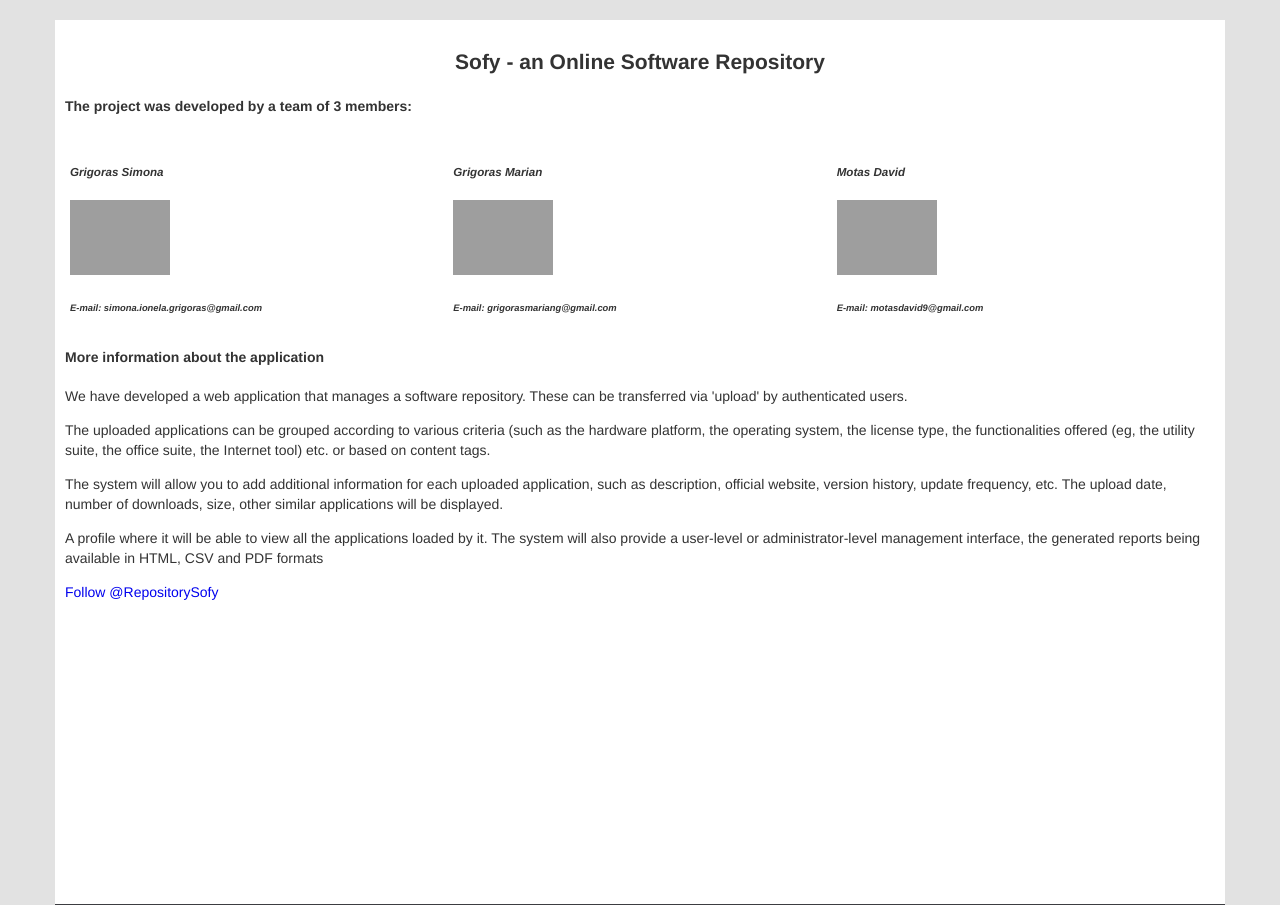
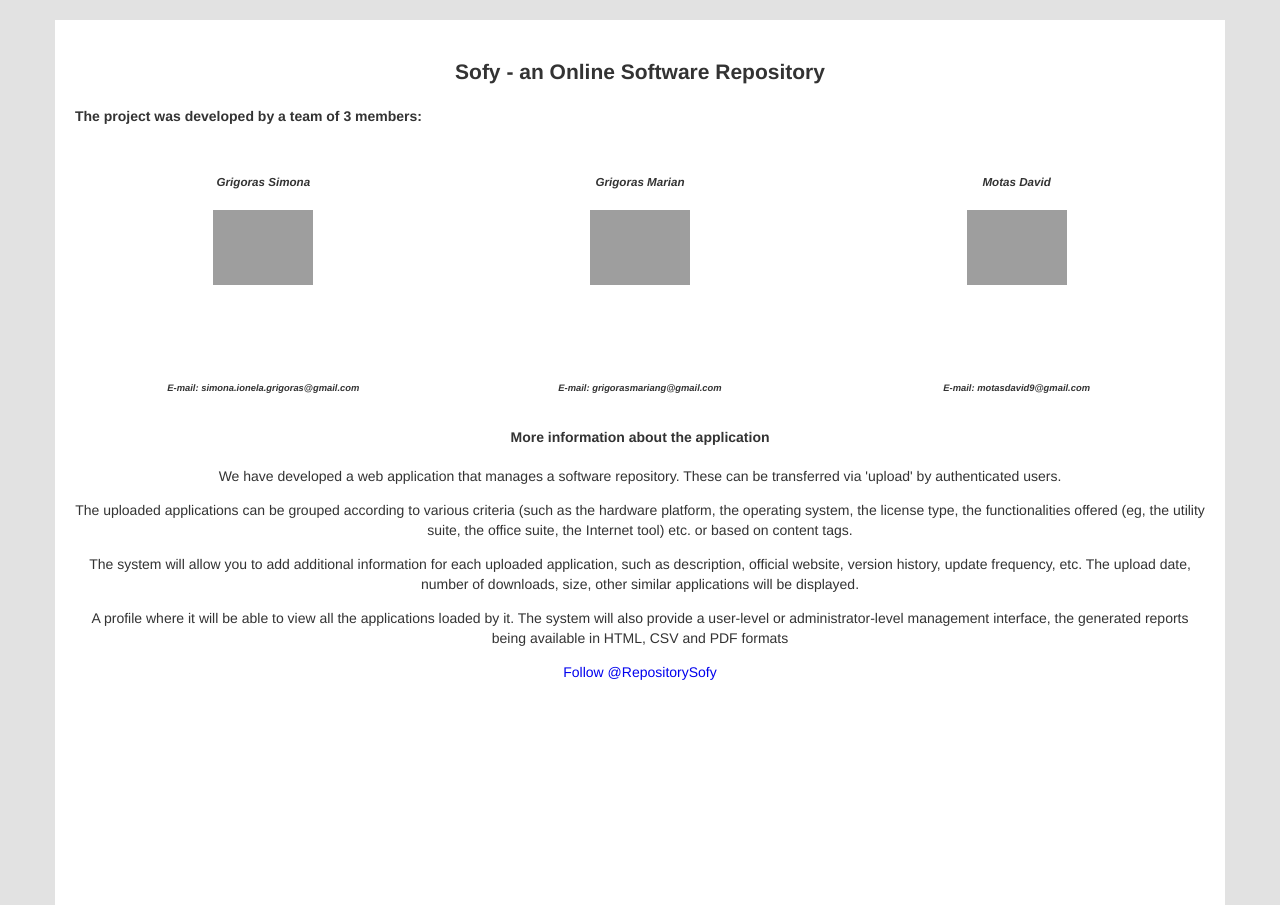
Before and after one commit to simonaionelagrigoras/sofy, a PHP site: page /about.php in a window 1280 px wide. Shown: the part 108-1013 px from the top of the page. Run offline with PHP 8.4, Linux system fonts and the light colour scheme; some libraries are stand-ins or nearby versions; grey boxes are pictures that could not be loaded.

Commit message:
change about and contact fixed photo and map

```diff
--- a/about.php
+++ b/about.php
@@ -17,24 +17,30 @@
         <div class="col-md-12">
             <h2 class="about-title"><strong>Sofy</strong> - an Online Software Repository</h2>
             <h4>The project was developed by a team of 3 members:</h4>
+            <div class="about-members">
                 <div>
                     <div class="col-md-4">
                         <h5><em>Grigoras Simona</em></h5>
+                        <div class="member-photo">
                             <img src="https://i.imgur.com/JJXgBKy.jpg">
+                        </div>
                         <h6><em>E-mail: simona.ionela.grigoras@gmail.com</em></h6>
                     </div>
                     <div class="col-md-4">
                         <h5><em>Grigoras Marian</em></h5>
+                        <div class="member-photo">
                             <img src="https://cdn.pixabay.com/photo/2016/01/19/14/55/bunny-1149060__340.jpg">
+                        </div>
                         <h6><em>E-mail: grigorasmariang@gmail.com</em></h6>
                     </div>
                     <div class="col-md-4">
                         <h5><em>Motas David</em></h5>
+                        <div class="member-photo">
                             <img src="https://i.imgur.com/Kn823Pr.jpg">
+                        </div>
                         <h6><em>E-mail: motasdavid9@gmail.com</em></h6>
                     </div>
                 </div>
-
             <div>
                 <h4>More information about the application</h4>
                 <p> We have developed a web application that manages a software repository.
--- a/contact.php
+++ b/contact.php
@@ -14,6 +14,7 @@
 
 <div class="container contact">
     <div class="content">
+        <div class="contact-container">
             <h3> Contact </h3>
             <div class="col-sm-6">
                 <h3>Programare Web, Facultatea de Informatica Iasi, UAIC</h3>
@@ -32,7 +33,7 @@
             <div class="col-sm-6">
                 <div class="mapouter">
                     <div class="gmap_canvas">
-                    <iframe width="600" height="500" id="gmap_canvas" src="https://maps.google.com/maps?q=facultatea%20informatica%20iasi&t=&z=13&ie=UTF8&iwloc=&output=embed" frameborder="0" scrolling="no" marginheight="0" marginwidth="0"></iframe>
+                        <iframe width="400" height="400" id="gmap_canvas" src="https://maps.google.com/maps?q=facultatea%20informatica%20iasi&t=&z=13&ie=UTF8&iwloc=&output=embed" frameborder="0" scrolling="no" marginheight="0" marginwidth="0"></iframe>
                         <a href="https://www.crocothemes.net"></a>
                     </div>
                     <style>.mapouter{position:relative;text-align:right;height:500px;width:600px;}.gmap_canvas {overflow:hidden;background:none!important;height:500px;width:600px;}</style>
@@ -40,6 +41,7 @@
 
                 <button type="button" onclick="document.getElementById('demo').innerHTML = Date()">Click me to display Date and Time.</button>
                 <p id="demo"></p>
+            </div>
         </div>
 
     </div>
--- a/static/css/main.css
+++ b/static/css/main.css
@@ -53,6 +53,15 @@ button, input, select, textarea {
 }
 .about-title{
     text-align: center;
+}
+.about-members{
+    display: table;
+    width: 100%;
+    text-align: center;
+}
+.member-photo{
+    text-align: center;
+    min-height: 150px;
 }
 .container::before, .navbar::before{
     display: table;
@@ -291,7 +300,7 @@ a {
 }
 .col-md-12{
     width: 100%;
-    padding: 10px;
+    padding: 20px;
 }
 .footer {
     background-color: #3c3d41;
```
Lines whose indentation alone changed are shown as unchanged.
